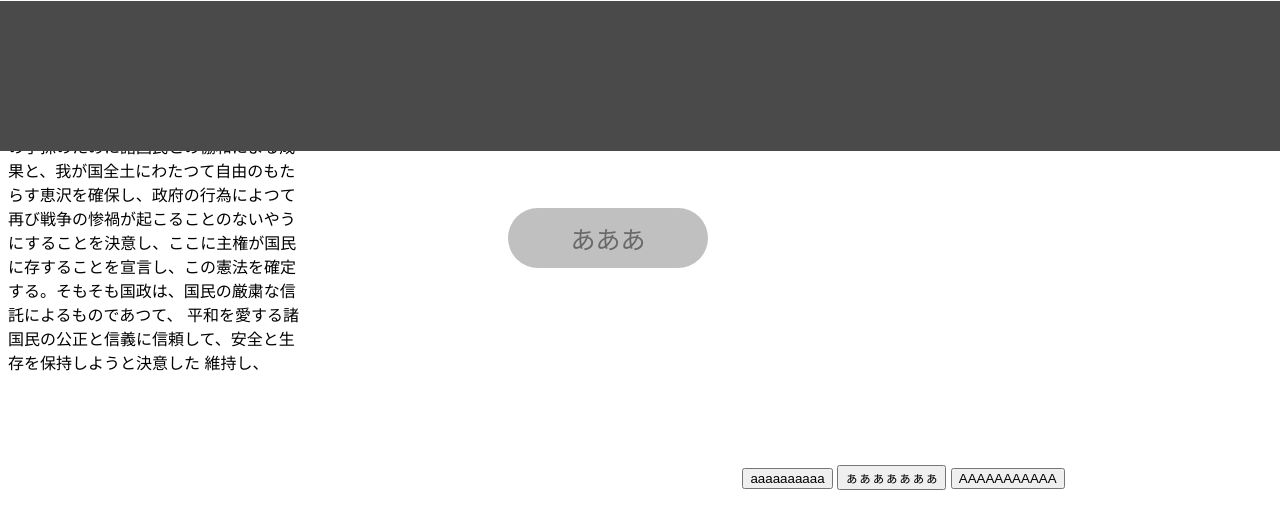
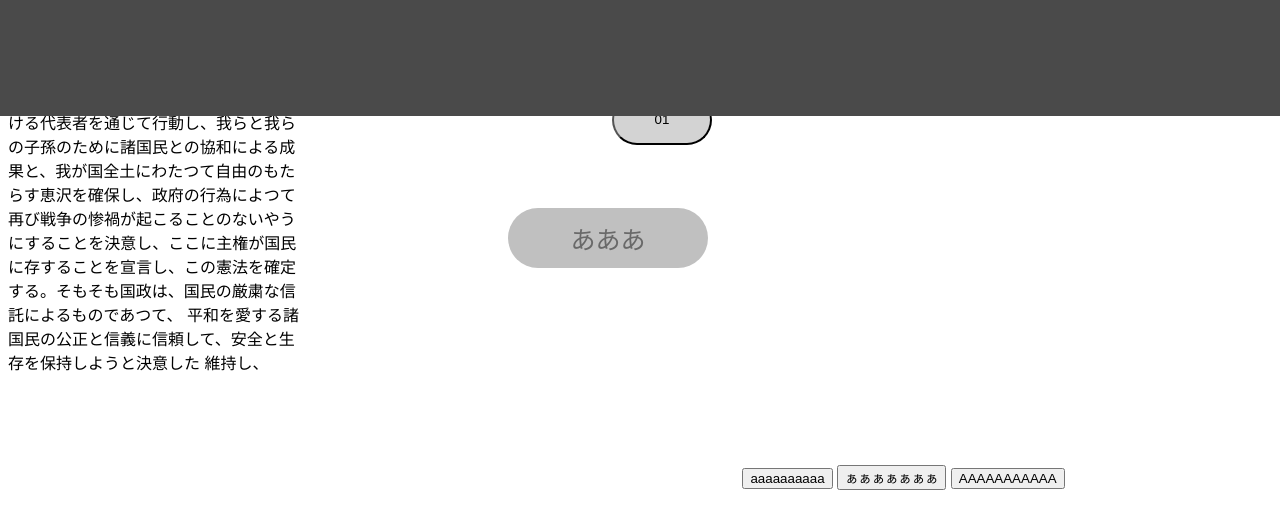
Before and after one commit to dan5-gmail/Untitled01, a plain HTML site: page index.html in a window 1280 px wide. Shown: the top 528 px of the page. Drawn offline with Linux system fonts and the light colour scheme.

Commit message:
Adjust height and transform of .square class

```diff
--- a/style.css
+++ b/style.css
@@ -121,11 +121,11 @@
 .square{
 
     width: 2500px;
-    height: 150px;
+    height: 125px;
 
     border-radius: 0px;
 
-    transform: translate(-25px, -225px);
+    transform: translate(-25px, -235px);
 
     background-color: #4a4a4a;
     position: fixed;
```
